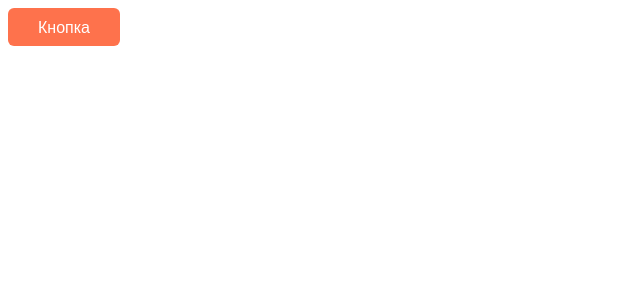
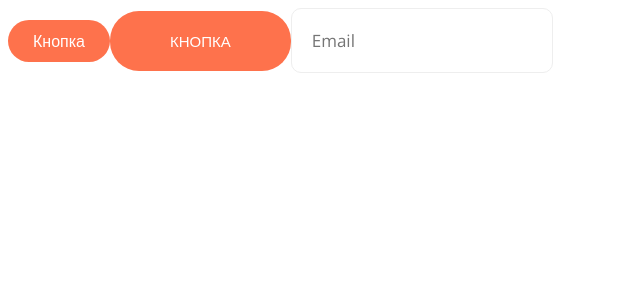
Before and after one commit to tarasovem/learn-pizza-app, a React (Vite) app: page / in a window 1280 px wide. Shown: the top 300 px of the page, without its empty margins (0-640 px from the left). Built offline with nearby package versions, Linux system fonts and the light colour scheme.

Commit message:
Добавляет компоненты Button и Input

```diff
--- a/src/App.tsx
+++ b/src/App.tsx
@@ -1,8 +1,12 @@
 import Button from './components/Button/Button';
+import Input from './components/Input/Input';
+
 function App() {
 	return (
 		<>
 			<Button onClick={() => console.log('click')}>Кнопка</Button>
+			<Button appearance="big">Кнопка</Button>
+			<Input />
 		</>
 	);
 }
--- a/src/components/Button/Button.module.css
+++ b/src/components/Button/Button.module.css
@@ -1,12 +1,11 @@
 .button {
-	border-radius: 6px;
-	padding: 8px 30px;
 	font-family: inherit;
 	cursor: pointer;
 	transition: background-color 0.25s;
 	font-size: 16px;
 	border: none;
 	color: var(--white-color);
+	border-radius: 29px;
 }
 
 .buttonAccent {
@@ -16,3 +15,14 @@
 .buttonAccent:hover {
 	background-color: var(--primary-hover-color);
 }
+
+.buttonSmall {
+	font-size: 16px;
+	padding: 10px 25px;
+}
+
+.buttonBig {
+	font-size: 15px;
+	text-transform: uppercase;
+	padding: 20px 60px;
+}
--- a/src/components/Button/Button.props.ts
+++ b/src/components/Button/Button.props.ts
@@ -2,4 +2,5 @@ import { ReactNode, ButtonHTMLAttributes } from 'react';
 
 export interface ButtonProps extends ButtonHTMLAttributes<HTMLButtonElement> {
 	children: ReactNode;
+	appearance?: 'big' | 'small';
 }
--- a/src/components/Button/Button.tsx
+++ b/src/components/Button/Button.tsx
@@ -2,9 +2,17 @@ import styles from './Button.module.css';
 import { ButtonProps } from './Button.props';
 import cn from 'classnames';
 
-function Button({ children, className, ...props }: ButtonProps) {
+function Button({ children, className, appearance = 'small', ...props }: ButtonProps) {
 	return (
-		<button className={cn(styles.button, styles.buttonAccent, className)} {...props}>{children}</button>
+		<button
+			className={cn(styles.button, styles.buttonAccent, className, {
+				[styles.buttonBig]: appearance === 'big',
+				[styles.buttonSmall]: appearance === 'small'
+			})}
+			{...props}
+		>
+			{children}
+		</button>
 	);
 }
 
--- /dev/null
+++ b/src/components/Input/Input.module.css
@@ -0,0 +1,8 @@
+.input {
+	font-size: 17px;
+	color: var(--text-color);
+	border: 1px solid #eee;
+	border-radius: 10px;
+	padding: 20px;
+	font-family: inherit;
+}
--- /dev/null
+++ b/src/components/Input/Input.props.ts
@@ -0,0 +1,5 @@
+import { InputHTMLAttributes } from 'react';
+
+export interface InputProps extends InputHTMLAttributes<HTMLInputElement> {
+	isValid?: boolean;
+}
--- /dev/null
+++ b/src/components/Input/Input.tsx
@@ -0,0 +1,19 @@
+import styles from './Input.module.css';
+import cn from 'classnames';
+import { forwardRef } from 'react';
+import { InputProps } from './Input.props';
+
+const Input = forwardRef<HTMLInputElement, InputProps>(({ isValid = true, className, ...props }, ref) => {
+	return (
+		<input
+			{...props}
+			ref={ref}
+			placeholder="Email"
+			className={cn(styles.input, className, {
+				[styles.invalid]: isValid
+			})}
+		/>
+	);
+});
+
+export default Input;
```
